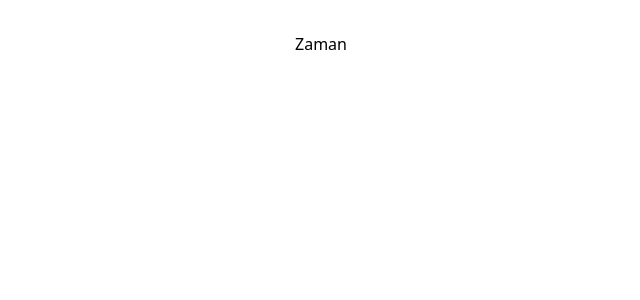
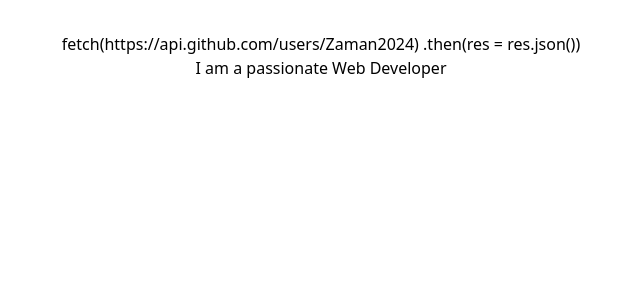
Before and after one commit to Zaman2024/React-Projects, a React (Vite) app in the folder ThemeChanger-with-ContextAPI/: page / in a window 1280 px wide. Shown: the top 300 px of the page, without its empty margins (319-959 px from the left). Built offline with nearby package versions, Linux system fonts and the light colour scheme.

Commit message:
add some code

```diff
--- a/ThemeChanger-with-ContextAPI/src/App.jsx
+++ b/ThemeChanger-with-ContextAPI/src/App.jsx
@@ -1,12 +1,13 @@
 import { useState } from 'react'
 
 import './App.css'
+import Home from './components/Home/Home'
 
 function App() {
 
   return (
     <>
-      <h1 className='bg-slate-700 text-white'>Zaman</h1>
+      <Home/>
     </>
   )
 }
```
